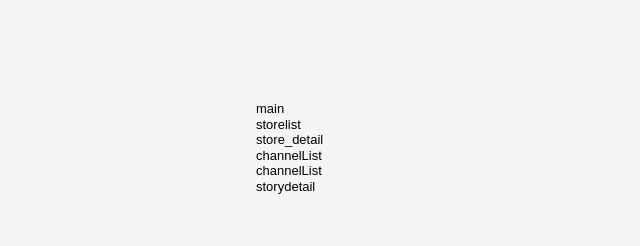
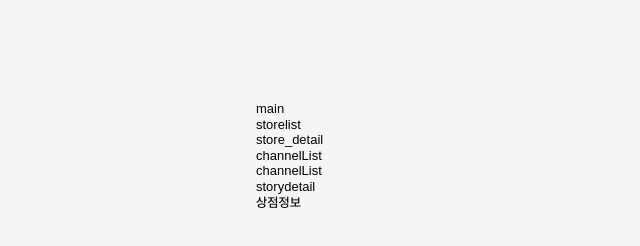
Before and after one commit to EunjiBaek/eunjibaek.github.io, a plain HTML site: page pages/index.html in a window 1280 px wide. Shown: the full height of the page, 0-640 px from the left. Drawn offline with nearby package versions, Linux system fonts and the light colour scheme.

Commit message:
커밋메세지

```diff
--- a/pages/index.html
+++ b/pages/index.html
@@ -31,6 +31,9 @@
             <li><a href="./channelList.html">channelList</a></li>
             <li><a href="./mypage.html">channelList</a></li>
             <li><a href="./storydetail.html">storydetail</a></li>
+
+
+            <li><a href="./storydetail.html">상점정보</a></li>
         </ul>
     </div>
 
```
